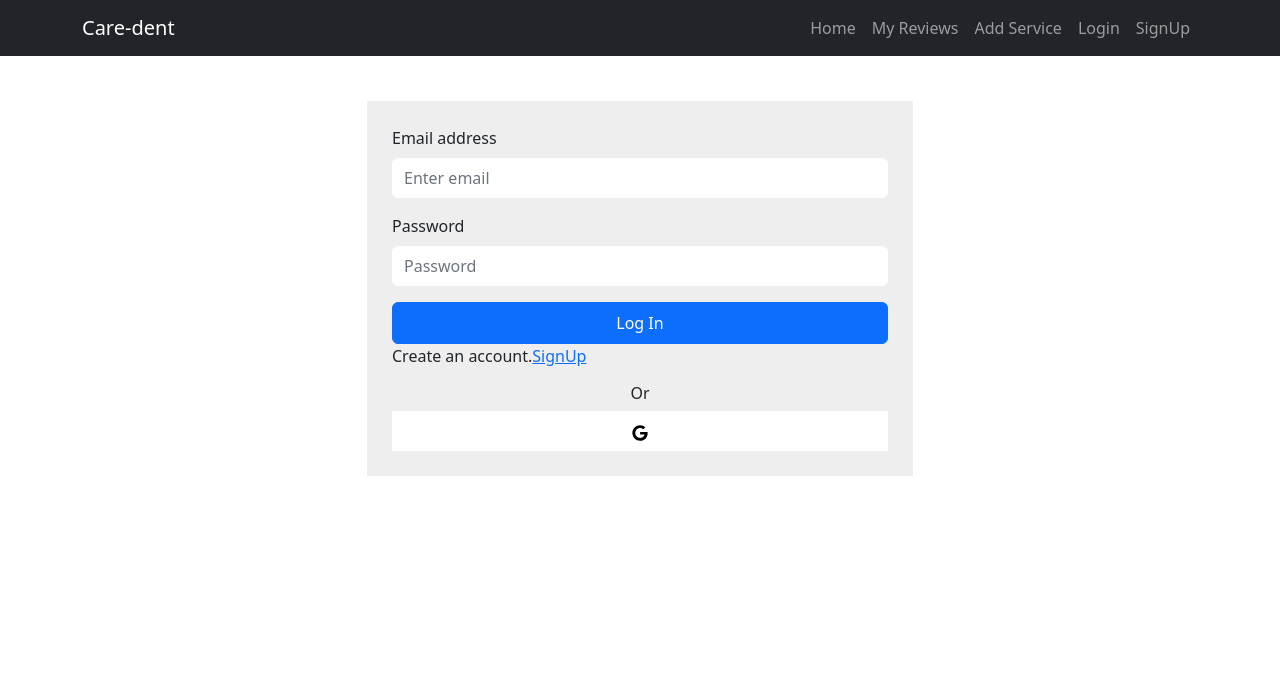
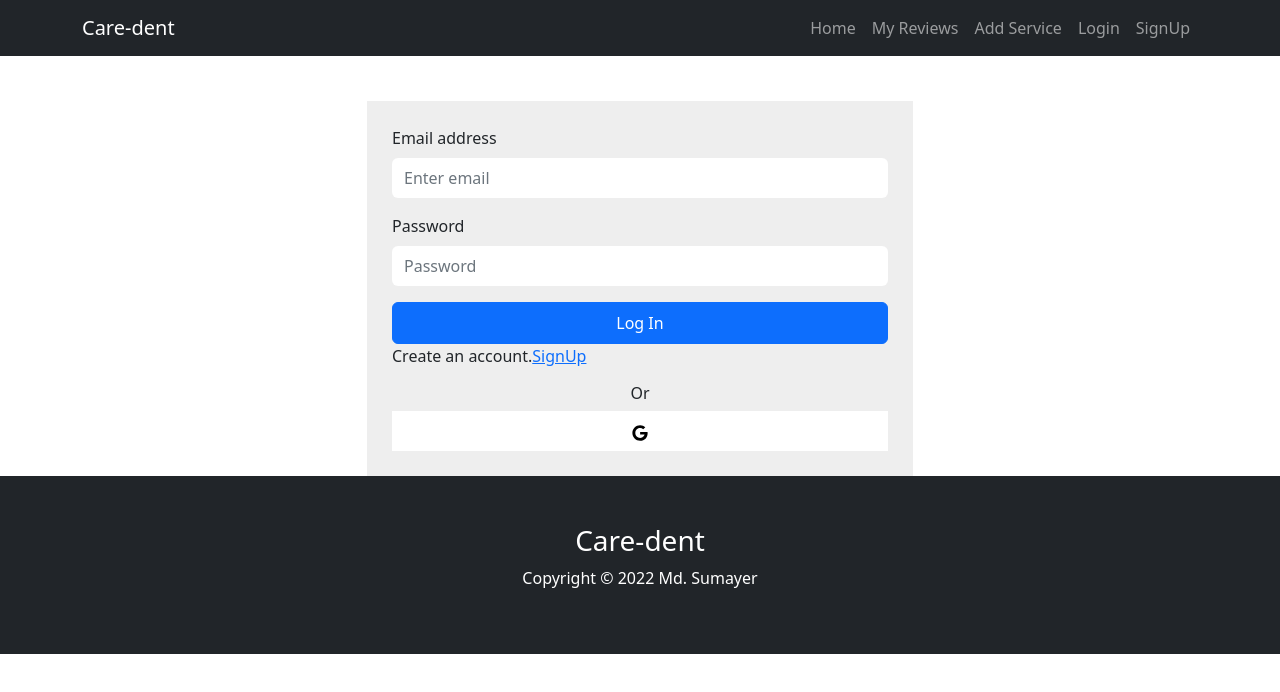
Before and after one commit to WDSumayer/dental-review-client, a React (Create React App) app: page /login in a window 1280 px wide. Shown: the top 692 px of the page. Built offline with nearby package versions, Linux system fonts and the light colour scheme; no server answers.

Commit message:
footer section added

```diff
--- a/src/pages/Shared/Footer/Footer.js
+++ b/src/pages/Shared/Footer/Footer.js
@@ -1,8 +1,20 @@
 import React from 'react';
+import { Link } from 'react-router-dom';
 
 const Footer = () => {
     return (
         <div>
+            <div className='contianer'>
+                <div className='row'>
+                    <div className='py-5 bg-dark'>
+                        <Link className='navbar-brand' to='/'><h3 className='text-white text-center'>Care-dent</h3></Link>
+
+                        <p className='text-white text-center'>
+                        Copyright © 2022 Md. Sumayer
+                        </p>
+                    </div>
+                </div>
+            </div>
 
         </div>
     );
```
